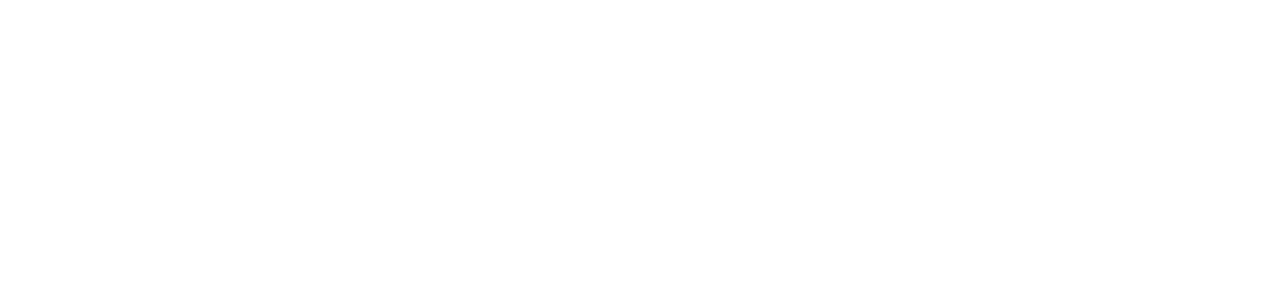
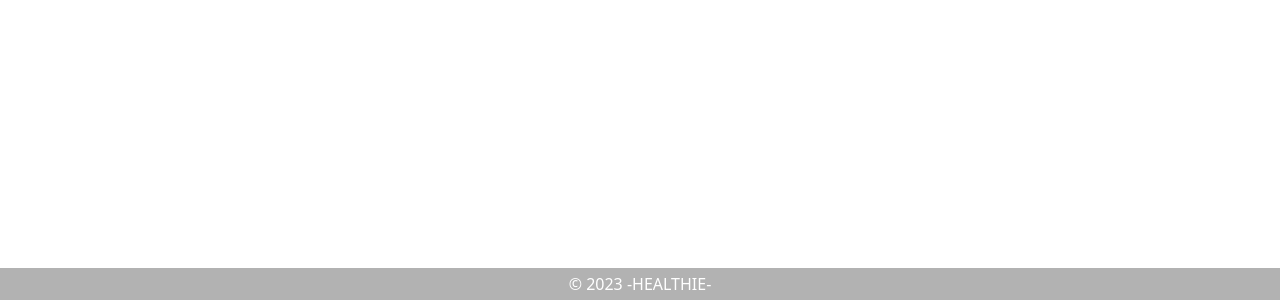
Before and after one commit to tzubindev/FYP_IHIES, a Vue app: page /login in a window 1280 px wide. Shown: the part 500-800 px from the top of the page. Built offline with nearby package versions, Linux system fonts and the light colour scheme.

Commit message:
button transition adjustment

```diff
--- a/src/App.vue
+++ b/src/App.vue
@@ -1,6 +1,11 @@
 <template>
-    <div id="app">
+    <div id="app" class="overflow-hidden">
         <router-view></router-view>
+    </div>
+    <div
+        class="absolute bottom-0 w-full text-center p-1 bg-black/30 text-white"
+    >
+        &copy; 2023 -HEALTHIE-
     </div>
 </template>
 
--- a/src/components/Button.vue
+++ b/src/components/Button.vue
@@ -1,6 +1,6 @@
 <template>
     <div
-        class="text-black transition cursor-pointer w-full rounded-3xl shadow-xl"
+        class="text-black button transition cursor-pointer w-full rounded-3xl shadow-xl"
         :class="[
             medium ? this.mediumClass : '',
             large ? this.largeClass : '',
@@ -12,7 +12,7 @@
     </div>
 
     <button
-        class="text-black transition cursor-pointer w-full rounded-3xl shadow-xl"
+        class="text-black button transition cursor-pointer w-full rounded-3xl shadow-xl"
         :class="[
             medium ? this.mediumClass : '',
             large ? this.largeClass : '',
@@ -25,6 +25,12 @@
         {{ title }}
     </button>
 </template>
+
+<style>
+.button {
+    transition: border-radius 0.3s;
+}
+</style>
 
 <script>
 export default {
--- a/src/components/Textbox.vue
+++ b/src/components/Textbox.vue
@@ -13,7 +13,7 @@
                     type="text"
                     autocomplete="off"
                     required
-                    class="pl-4 text-lg outline-none bg-transparent w-full placeholder:text-black/70"
+                    class="pl-4 text-lg cursor-pointer outline-none bg-transparent w-full placeholder:text-black/70"
                     :value="modelValue"
                     @input="$emit('update:modelValue', $event.target.value)"
                 />
@@ -36,7 +36,7 @@
                     :type="currentType"
                     autocomplete="off"
                     required
-                    class="pl-4 text-lg outline-none bg-transparent w-full placeholder:text-black/70"
+                    class="pl-4 text-lg outline-none cursor-pointer bg-transparent w-full placeholder:text-black/70"
                     :value="modelValue"
                     @input="$emit('update:modelValue', $event.target.value)"
                 />
--- a/src/pages/Login.vue
+++ b/src/pages/Login.vue
@@ -63,7 +63,7 @@
                         <!-- Add TYPE SUBMIT HERE -->
                         <Button
                             title="LOGIN"
-                            customClass="mt-2 bg-gradient-to-r from-cool/70 to-violet
+                            customClass="hover:rounded-md mt-2 bg-gradient-to-r from-cool/70 to-violet
                     text-white "
                             submit
                             large
@@ -108,12 +108,6 @@
                 </div>
             </div>
         </div>
-
-        <!-- <div
-            class="absolute bottom-0 w-full text-center p-2 bg-transparent text-black"
-        >
-            &copy; 2023 -HEALTHIE-
-        </div> -->
     </div>
 </template>
 
```
